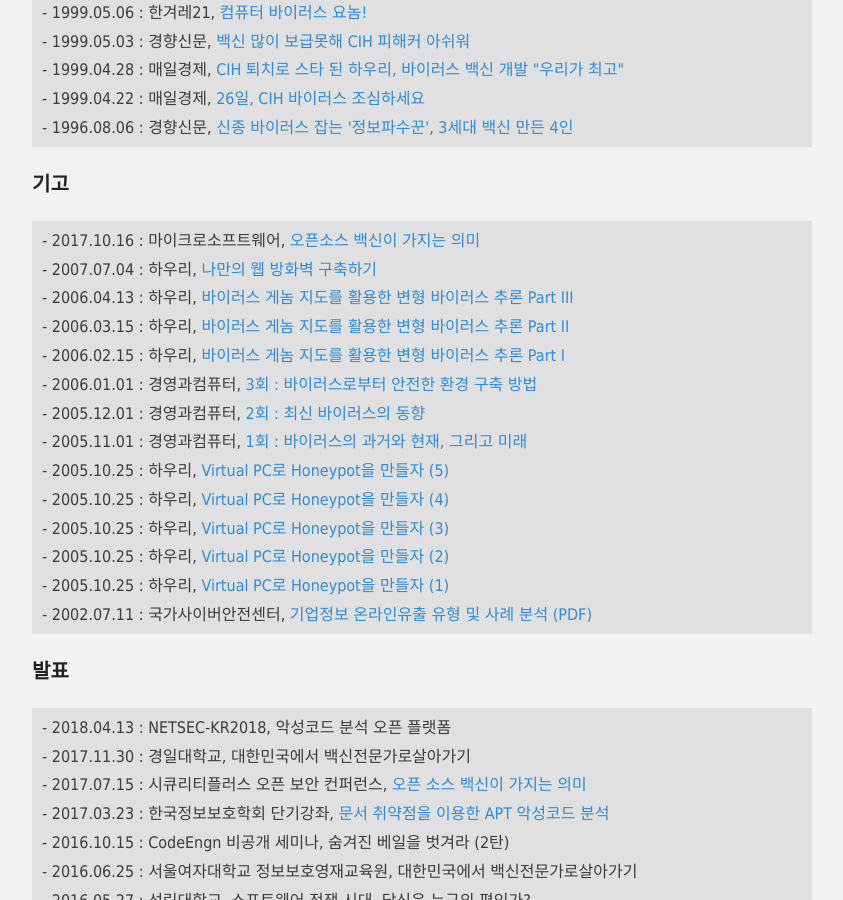
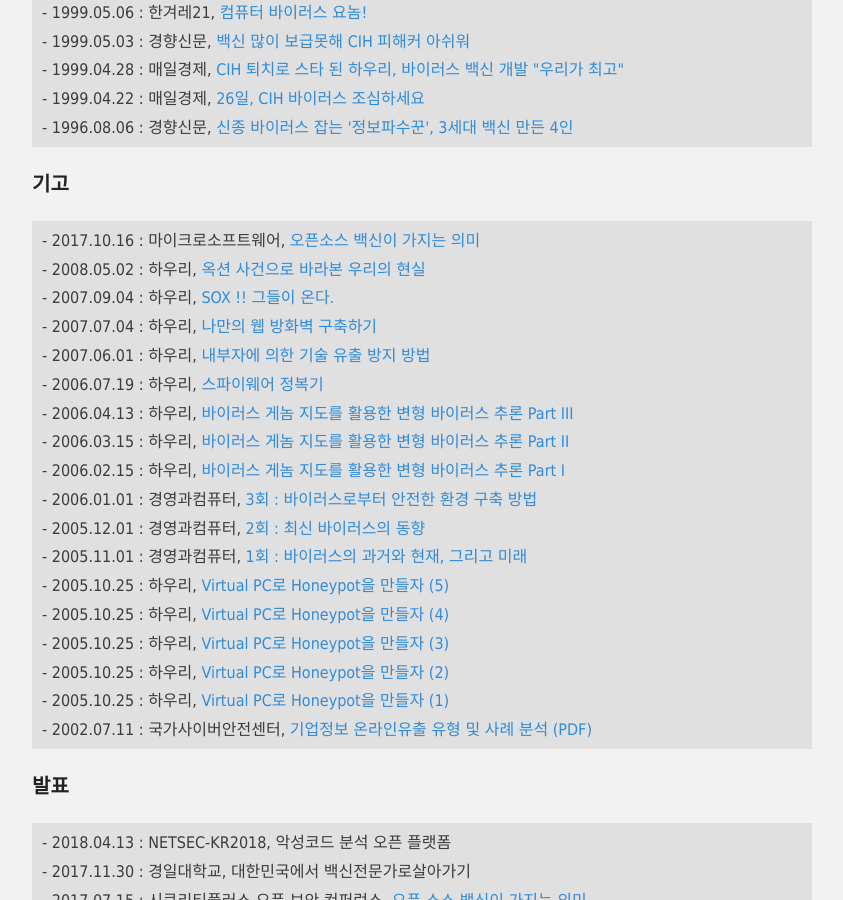
Before and after one commit to hanul93/hanul93.github.com, a Jekyll site: the page built from about.md, in a window 1280 px wide and 900 px high, scrolled down 3064 px. Shown: the whole window, without its empty margins (218-1061 px from the left). Built offline with Jekyll 4.4.1, drawn with Linux system fonts in a browser that asks for light colours; nearby versions of some CDN libraries.

Commit message:
기고 추가

```diff
--- a/about.md
+++ b/about.md
@@ -119,7 +119,11 @@
 ### 기고
 
 <div class="highlighter-rouge"><pre class="highlight"><code class="keibox">- 2017.10.16 : 마이크로소프트웨어, <a href="http://biz.chosun.com/site/data/html_dir/2017/10/16/2017101600688.html">오픈소스 백신이 가지는 의미</a>
+- 2008.05.02 : 하우리, <a href="https://www.hauri.co.kr/security/issue_view.html?intSeq=76&article_num=76">옥션 사건으로 바라본 우리의 현실</a>
+- 2007.09.04 : 하우리, <a href="https://www.hauri.co.kr/security/issue_view.html?intSeq=70&article_num=70">SOX !! 그들이 온다.</a>
 - 2007.07.04 : 하우리, <a href="https://www.hauri.co.kr/security/issue_view.html?intSeq=69&article_num=69">나만의 웹 방화벽 구축하기</a>
+- 2007.06.01 : 하우리, <a href="https://www.hauri.co.kr/security/issue_view.html?intSeq=68&article_num=68">내부자에 의한 기술 유출 방지 방법</a>
+- 2006.07.19 : 하우리, <a href="https://www.hauri.co.kr/security/issue_view.html?intSeq=64&article_num=64">스파이웨어 정복기</a>
 - 2006.04.13 : 하우리, <a href="https://www.hauri.co.kr/security/issue_view.html?intSeq=61&article_num=61">바이러스 게놈 지도를 활용한 변형 바이러스 추론 Part III</a>
 - 2006.03.15 : 하우리, <a href="https://www.hauri.co.kr/security/issue_view.html?intSeq=60&article_num=60">바이러스 게놈 지도를 활용한 변형 바이러스 추론 Part II</a>
 - 2006.02.15 : 하우리, <a href="https://www.hauri.co.kr/security/issue_view.html?intSeq=59&article_num=59">바이러스 게놈 지도를 활용한 변형 바이러스 추론 Part I</a>
```
